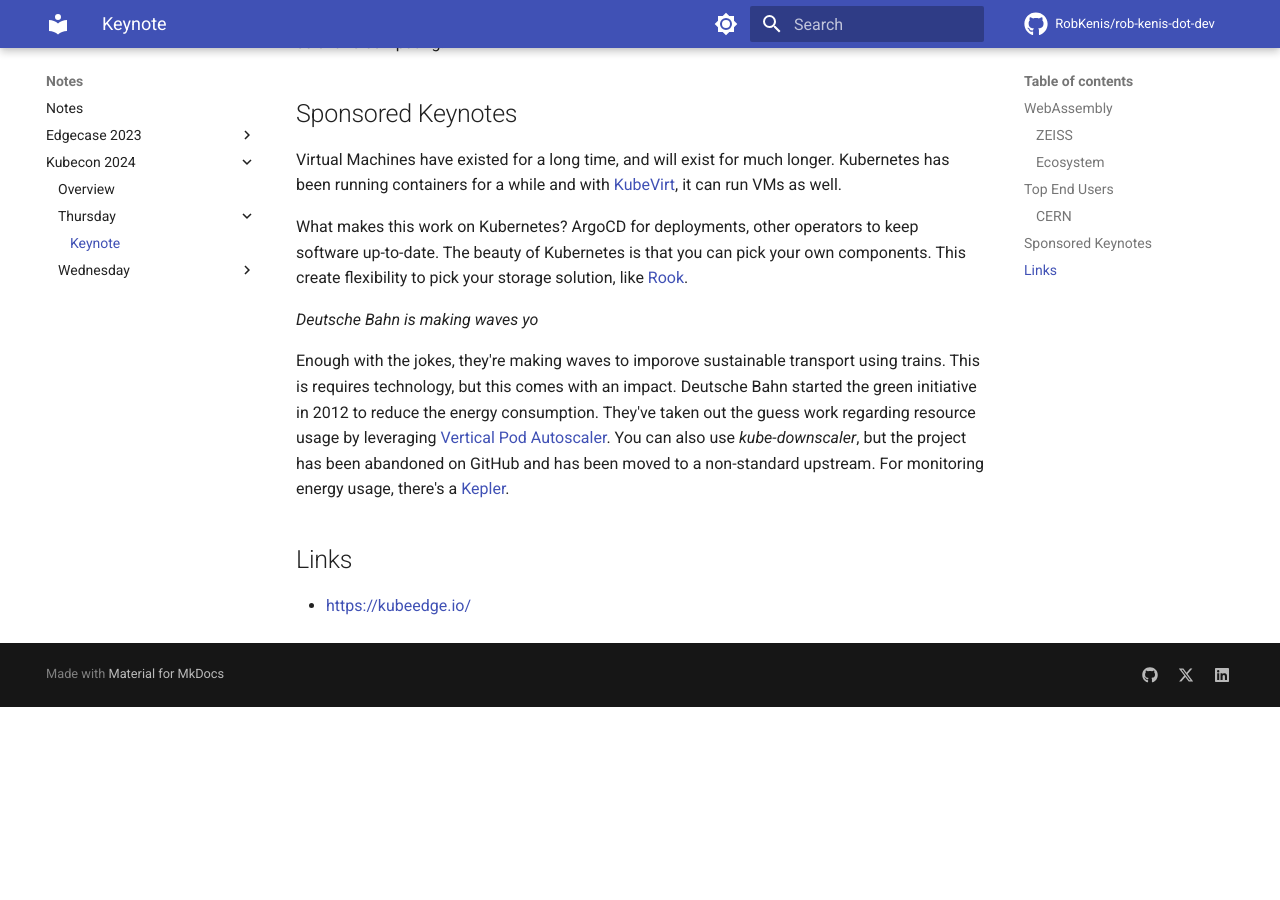
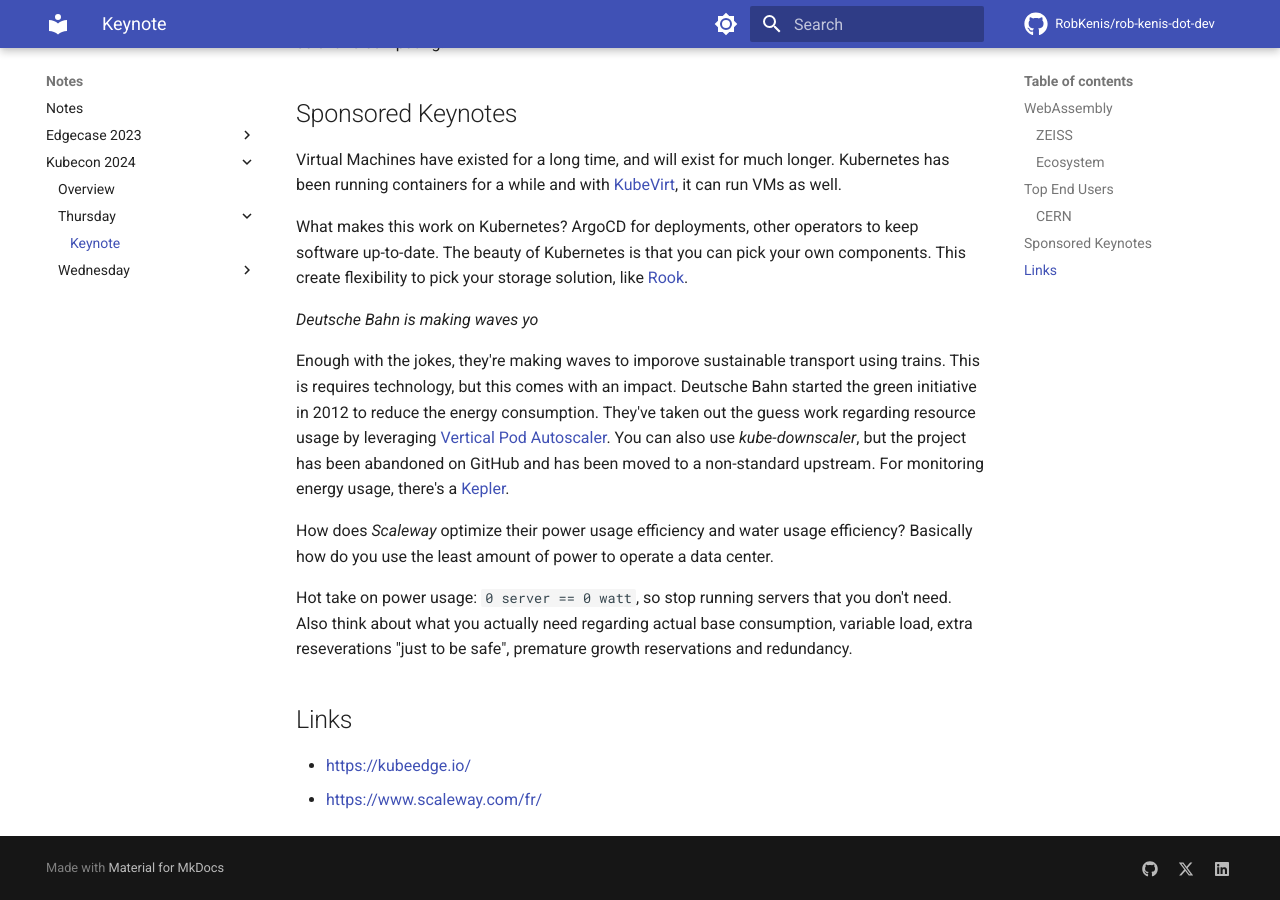
Before and after one commit to RobKenis/rob-kenis-dot-dev, an MkDocs documentation site: the page built from docs/kubecon-2024/thursday/1-keynote.md, in a window 1280 px wide and 900 px high, scrolled down 1034 px. Built offline with MkDocs 1.6.1 and Material for MkDocs 9.7.7, drawn with Linux system fonts in a browser that asks for light colours; comment, search, counter and statistics services are not loaded; before the commit the page ends 1741 px from its top, so only the background shows below that.

Commit message:
Add some notes on sustainability

```diff
--- a/docs/kubecon-2024/thursday/1-keynote.md
+++ b/docs/kubecon-2024/thursday/1-keynote.md
@@ -49,6 +49,13 @@
 You can also use _kube-downscaler_, but the project has been abandoned on GitHub and has been moved to a non-standard upstream.
 For monitoring energy usage, there's a [Kepler](https://github.com/sustainable-computing-io/kepler).
 
+How does _Scaleway_ optimize their power usage efficiency and water usage efficiency? Basically how do you use the least amount of power
+to operate a data center.
+
+Hot take on power usage: `0 server == 0 watt`, so stop running servers that you don't need. Also think about what you actually need regarding
+actual base consumption, variable load, extra reseverations "just to be safe", premature growth reservations and redundancy.
+
 ## Links
 
 - <https://kubeedge.io/>
+- <https://www.scaleway.com/fr/>
```
